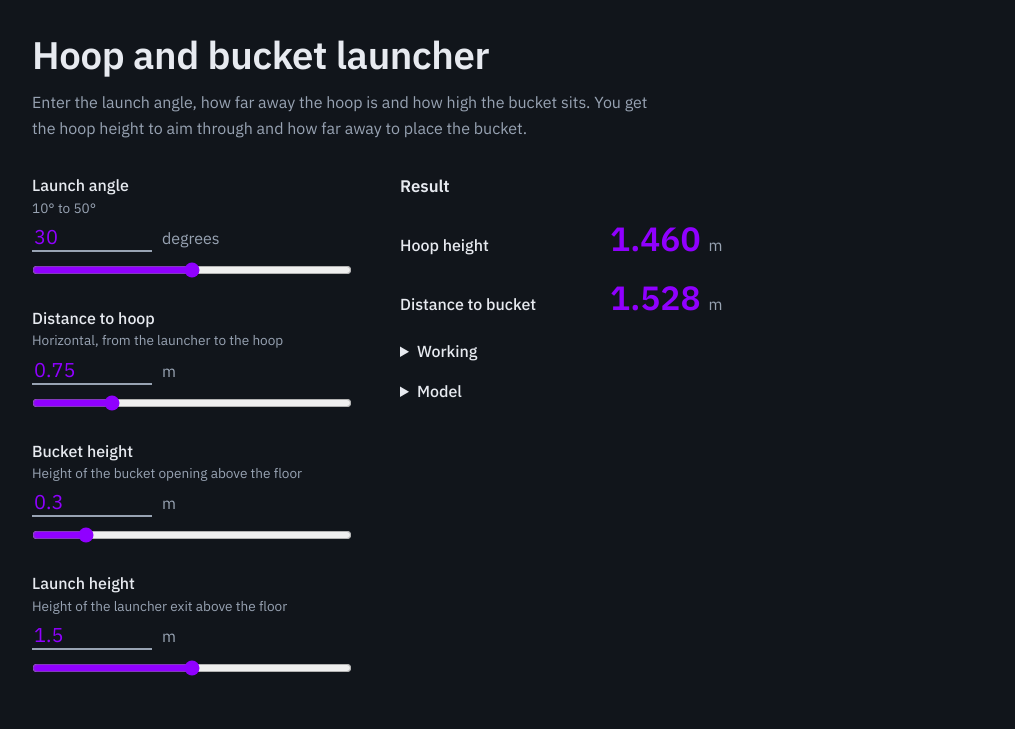
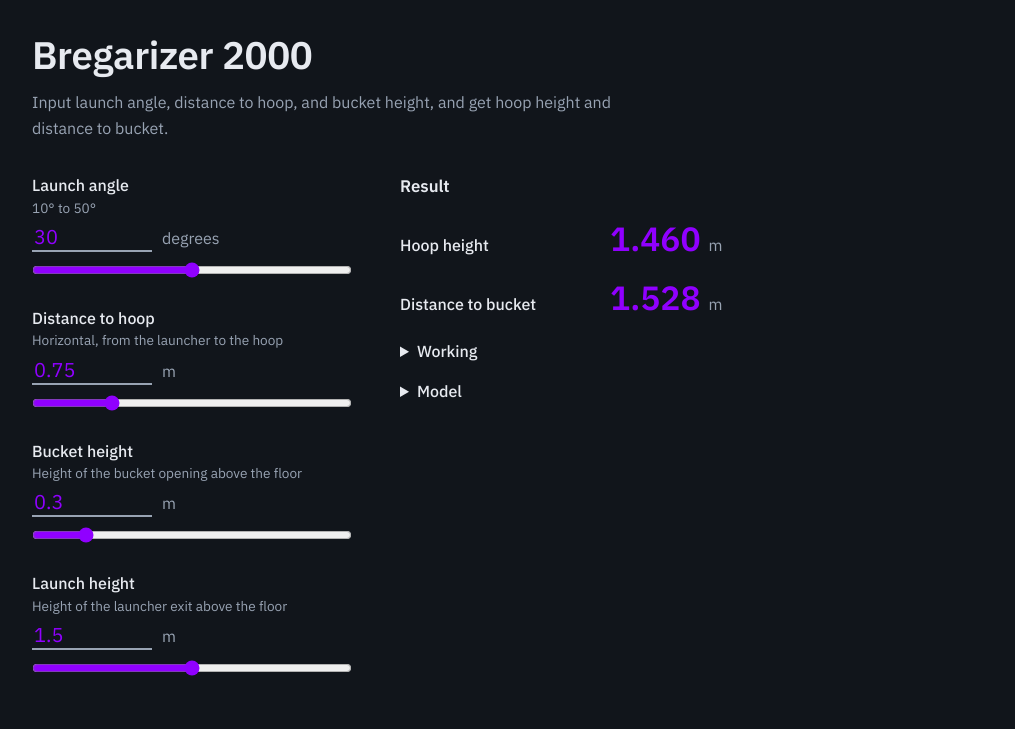
Before and after one commit to BZRocket/ProjectileCalculator, a plain HTML site: page index.html in a window 1280 px wide. Shown: the top 729 px of the page, without its empty margins (132-1147 px from the left). Drawn offline with Linux system fonts and the light colour scheme.

Commit message:
Update title and description in index.html

```diff
--- a/index.html
+++ b/index.html
@@ -11,8 +11,8 @@
 </head>
 <body>
   <div class="page">
-    <h1>Hoop and bucket launcher</h1>
-    <p class="lede">Enter the launch angle, how far away the hoop is and how high the bucket sits. You get the hoop height to aim through and how far away to place the bucket.</p>
+    <h1>Bregarizer 2000</h1>
+    <p class="lede">Input launch angle, distance to hoop, and bucket height, and get hoop height and distance to bucket.</p>
 
     <div class="layout">
       <form id="inputs" novalidate autocomplete="off">
```
